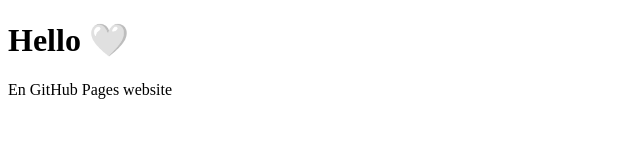
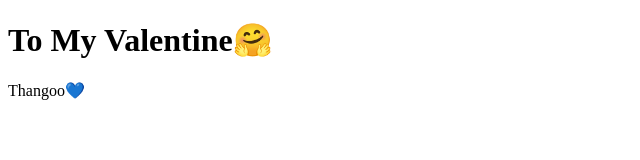
Before and after one commit to Arulmozhi-Raghavan/arulbharath.github.io, a plain HTML site: page index.html in a window 1280 px wide. Shown: the whole page, without its empty margins (0-640 px from the left). Drawn offline with Linux system fonts and the light colour scheme.

Commit message:
Update index.html

```diff
--- a/index.html
+++ b/index.html
@@ -1,10 +1,10 @@
 <!DOCTYPE html>
 <html>
 <head>
-  <title>My First Website</title>
+  <title>To my Valentine</title>
 </head>
 <body>
-  <h1>Hello 🤍</h1>
-  <p>En GitHub Pages website</p>
+  <h1>To My Valentine🤗</h1>
+  <p>Thangoo💙</p>
 </body>
 </html>
```
